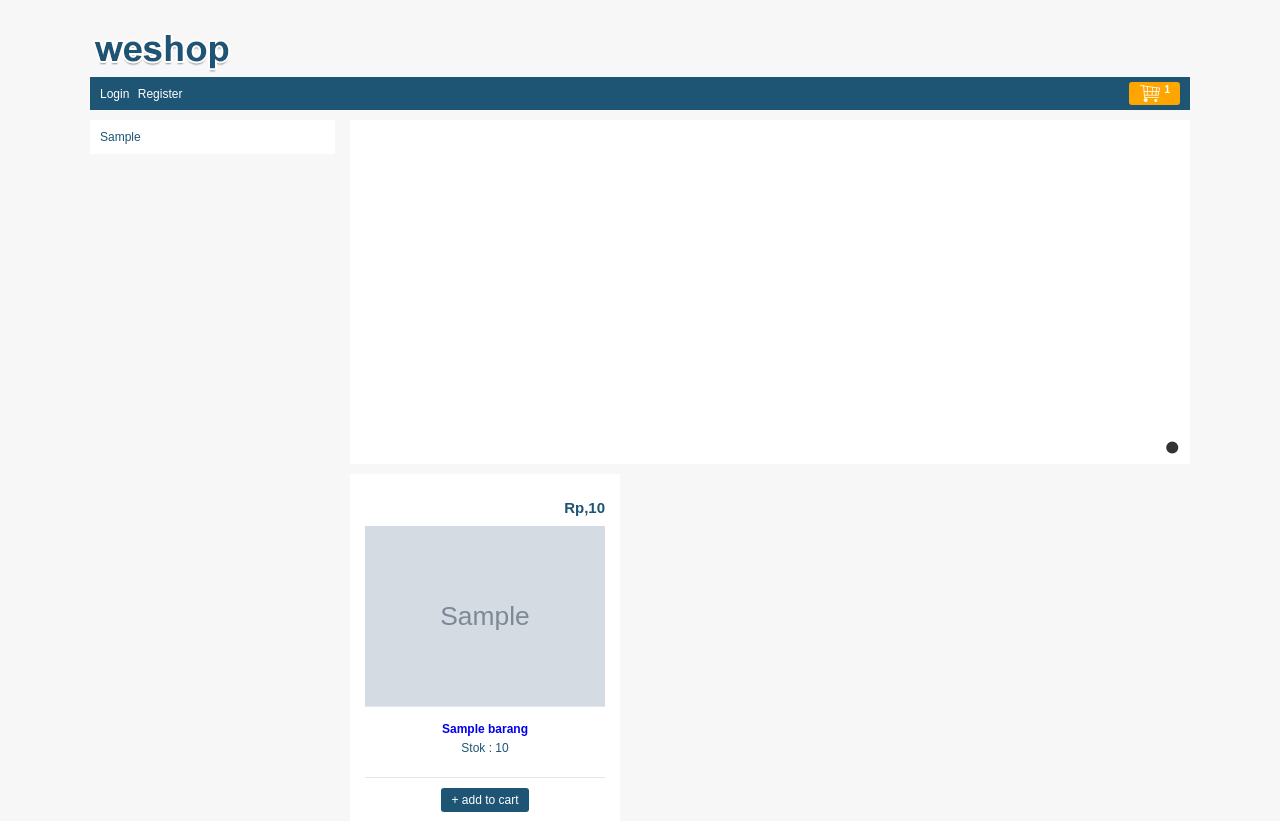
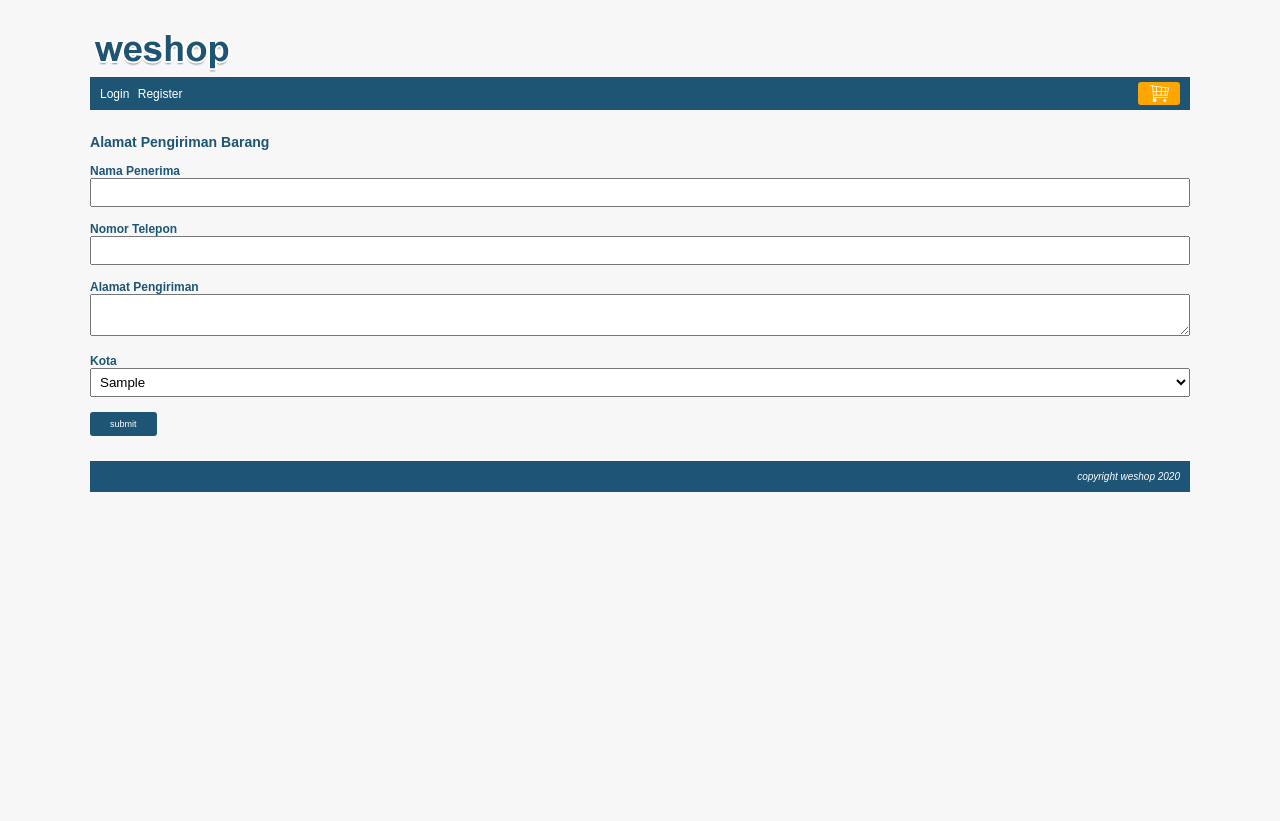
Before and after one commit to zaenalmusthofa86/weshop, a PHP site: page /weshop/index.php?page=data_pemesan in a window 1280 px wide. Shown: the top 821 px of the page. After the commit the page ends 492 px from the top, so only its background shows below. Run offline with PHP 8.4, Linux system fonts and the light colour scheme; tables that the repository leaves empty or names only in its code hold one stand-in row (values such as "Sample post"); grey boxes marked "Sample" are stand-in pictures.

Commit message:
Menambahkan form data pemesanan

```diff
--- /dev/null
+++ b/data_pemesan.php
@@ -0,0 +1,45 @@
+<div id="frame-data-pengiriman">
+
+	<h3>Alamat Pengiriman Barang</h3>
+
+	<div id="frame-form-pengiriman">
+
+		<form action="<?php echo BASE_URL."proses_pemesanan.php"; ?>" method="POST">
+
+			<div class="element-form">
+				<label>Nama Penerima</label>
+				<span><input type="text" name="nama_penerima" /></span>
+			</div>
+
+			<div class="element-form">
+				<label>Nomor Telepon</label>
+				<span><input type="text" name="nomor_telepon" /></span>
+			</div>
+
+			<div class="element-form">
+				<label>Alamat Pengiriman</label>
+				<span><textarea name="alamat"></textarea></span>
+			</div>
+
+			<div class="element-form">
+				<label>Kota</label>
+				<span>
+					<select name="kota">
+						<?php
+							$query = mysqli_query($koneksi, "SELECT * FROM kota");
+
+							while($row=mysqli_fetch_assoc($query)){
+								echo "<option value='$row[kota_id]'>$row[kota] </option>";
+							}
+						?>
+					</select>
+				</span>
+			</div>
+
+			<div class="element-form">
+				<span><input type="submit" value="submit" /></span>
+			</div>
+
+		</form>
+	</div>
+</div>
--- a/index.php
+++ b/index.php
@@ -11,7 +11,7 @@
 	$user_id = isset($_SESSION['user_id']) ? $_SESSION['user_id'] : false;
 	$nama = isset($_SESSION['nama']) ? $_SESSION['nama'] : false;
 	$level = isset($_SESSION['level']) ? $_SESSION['level'] : false;
-	$keranjang = isset($_SESSION['keranjang']) ? $_SESSION['keranjang'] : false;
+	$keranjang = isset($_SESSION['keranjang']) ? $_SESSION['keranjang'] : array();
 	$totalBarang = count($keranjang);
 ?>
 
```
